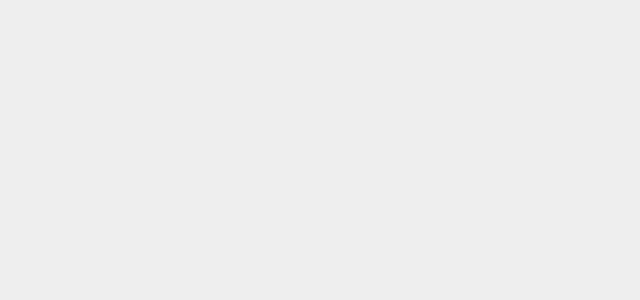
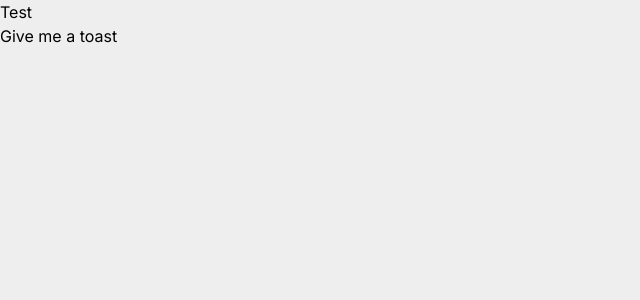
Before and after one commit to DevSculptors/frontend-stockpro, a Next.js app: page /test in a window 1280 px wide. Shown: the top 300 px of the page, without its empty margins (0-640 px from the left). Built offline with nearby package versions, Linux system fonts and the light colour scheme.

Commit message:
Test with Sonner

```diff
--- a/src/app/test/page.tsx
+++ b/src/app/test/page.tsx
@@ -1,7 +1,15 @@
+'use client'
+import React from 'react'
+import {toast} from 'sonner'
 
 function Test() {
+  return (
 
-
+    <>
+    <h1>Test</h1>
+    <button onClick={() => toast('My first toast')}>Give me a toast</button>
+    </>
+  )
 }
 
 export default Test
--- a/src/helpers/Provider.tsx
+++ b/src/helpers/Provider.tsx
@@ -6,11 +6,16 @@ import { ReactQueryDevtools } from "@tanstack/react-query-devtools";
 
 import { NotificationProvider } from "@/context/NotificationContext";
 
+import { Toaster } from "sonner";
+
 export default function Providers({ children }: { children: React.ReactNode }) {
+
+
   const queryclient = new QueryClient();
 
   return (
     <QueryClientProvider client={queryclient}>
+      <Toaster />
       <NotificationProvider>{children}</NotificationProvider>
     </QueryClientProvider>
   );
--- a/src/hook/useAuthFetch.tsx
+++ b/src/hook/useAuthFetch.tsx
@@ -6,6 +6,9 @@ import axios from "@/api/config";
 import { useRouter } from "next/navigation";
 
 import Cookies from "js-cookie";
+
+import {toast} from "sonner";
+
 
 interface AuthFetchProps {
   endpoint: string;
```
